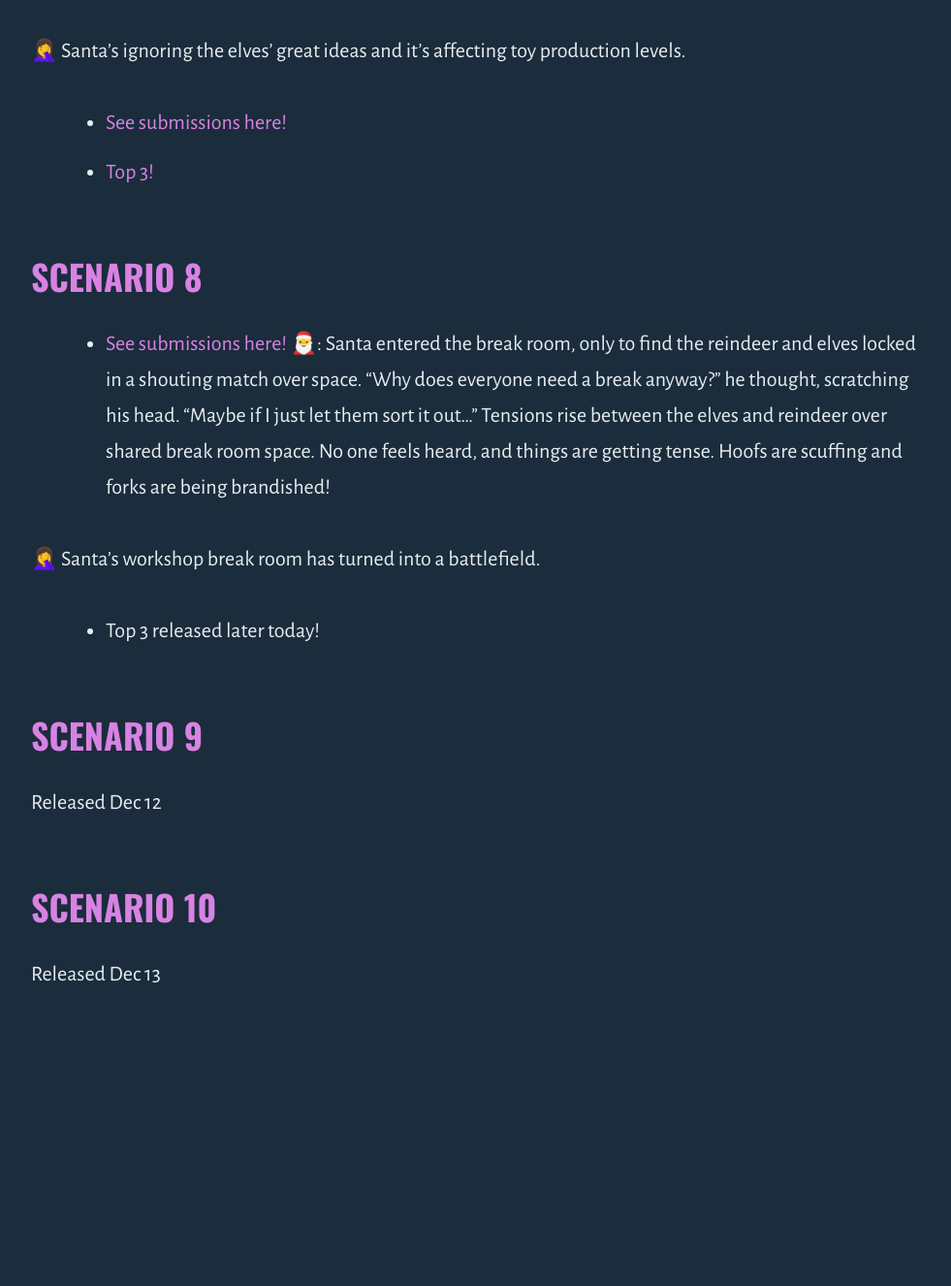
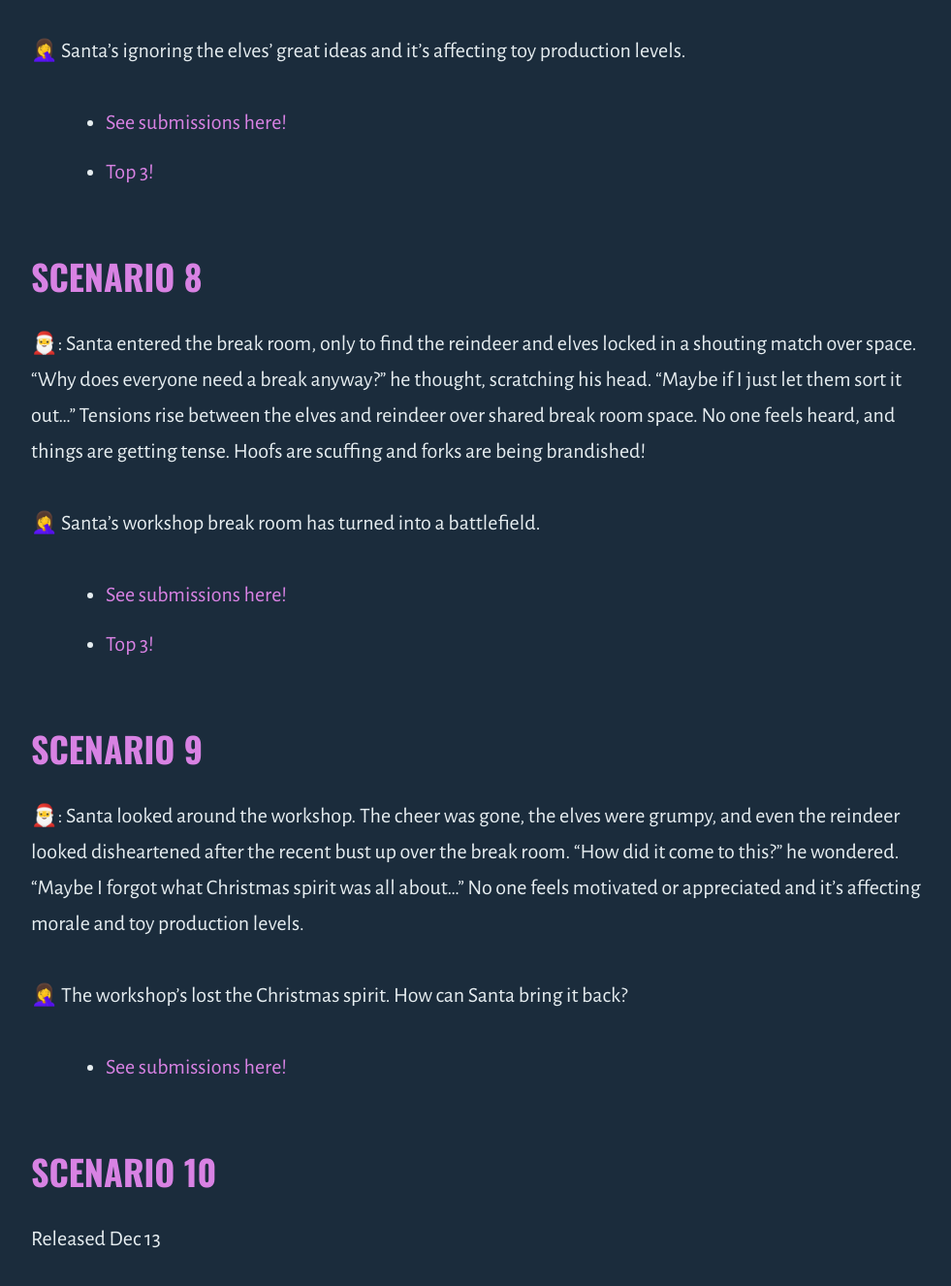
Before and after one commit to outragedpinkracoon/outragedpinkracoon.github.io, a Jekyll site: the page built from _posts/2024-12-2-advent-of-bad-management.md, in a window 1280 px wide and 1400 px high, scrolled down 4314 px. Shown: the top 1326 px of the window at 97% size, without its empty margins (149-1130 px from the left). Built offline with Jekyll 4.4.1, drawn with Linux system fonts in a browser that asks for light colours; comment, search, counter and statistics services are not loaded; before the commit the page ends 5441 px from its top, so only the background shows below that.

Commit message:
adds day 9

```diff
--- a/_posts/2024-12-2-advent-of-bad-management.md
+++ b/_posts/2024-12-2-advent-of-bad-management.md
@@ -81,15 +81,19 @@ In a very scientific manner I'll pick my favourite response every day based on w
 * [Top 3!](https://www.linkedin.com/feed/update/urn:li:share:7272328293821952000/)
 
 ## Scenario 8
-* [See submissions here!](https://www.linkedin.com/feed/update/urn:li:activity:7272550692165189632/)
 🎅: Santa entered the break room, only to find the reindeer and elves locked in a shouting match over space. "Why does everyone need a break anyway?" he thought, scratching his head. "Maybe if I just let them sort it out..." Tensions rise between the elves and reindeer over shared break room space. No one feels heard, and things are getting tense. Hoofs are scuffing and forks are being brandished!
 
 🤦‍♀️ Santa's workshop break room has turned into a battlefield.
-* Top 3 released later today!
+* [See submissions here!](https://www.linkedin.com/feed/update/urn:li:activity:7272550692165189632/)
+* [Top 3!](https://www.linkedin.com/feed/update/urn:li:activity:7272738798629748736/)
 
 
 ## Scenario 9
-Released Dec 12
+🎅: Santa looked around the workshop. The cheer was gone, the elves were grumpy, and even the reindeer looked disheartened after the recent bust up over the break room. "How did it come to this?" he wondered. "Maybe I forgot what Christmas spirit was all about..." No one feels motivated or appreciated and it's affecting morale and toy production levels.
+
+🤦‍♀️  The workshop's lost the Christmas spirit. How can Santa bring it back?
+* [See submissions here!](https://www.linkedin.com/feed/update/urn:li:activity:7272901768798212096/)
+
 
 ## Scenario 10
 Released Dec 13
```
